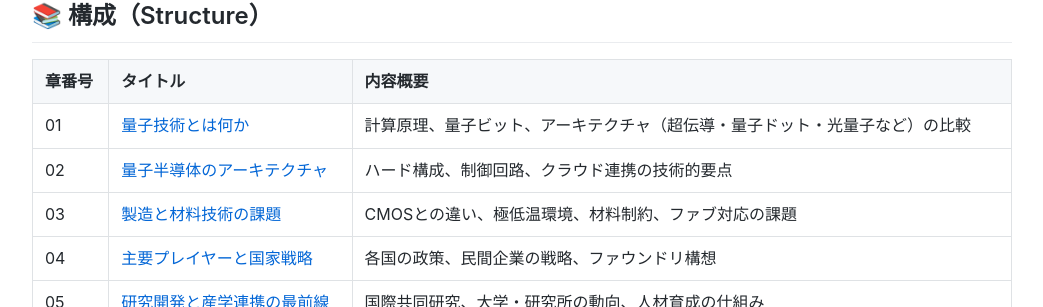
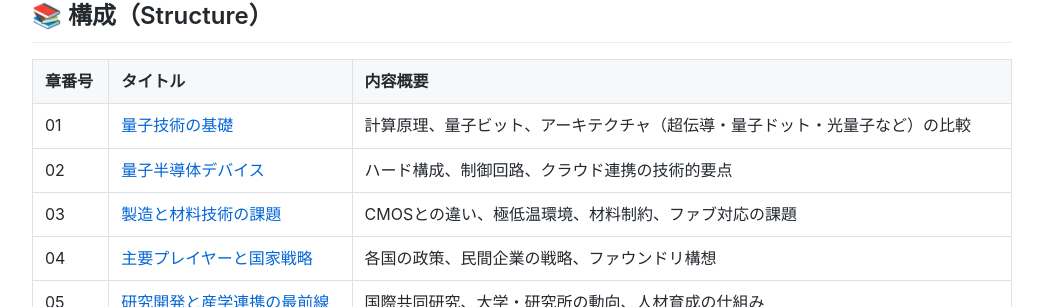
Before and after one commit to Samizo-AITL/Edusemi-Plus, a Jekyll site: the page built from quantum-semiconductor/index.md, in a window 1280 px wide. Shown: the part 338-645 px from the top of the page, without its empty margins (118-1161 px from the left). Built offline with Jekyll 4.4.1, drawn with Linux system fonts in a browser that asks for light colours.

Commit message:
Update index.md

```diff
--- a/quantum-semiconductor/index.md
+++ b/quantum-semiconductor/index.md
@@ -19,8 +19,8 @@ title: quantum-semiconductor – 次世代量子半導体の構造と展望
 
 | 章番号 | タイトル | 内容概要 |
 |--------|----------|----------|
-| 01 | [量子技術とは何か](01_intro.md) | 計算原理、量子ビット、アーキテクチャ（超伝導・量子ドット・光量子など）の比較 |
-| 02 | [量子半導体のアーキテクチャ](02_architecture.md) | ハード構成、制御回路、クラウド連携の技術的要点 |
+| 01 | [量子技術の基礎](01_quantum_basics.md) | 計算原理、量子ビット、アーキテクチャ（超伝導・量子ドット・光量子など）の比較 |
+| 02 | [量子半導体デバイス](02_devices.md) | ハード構成、制御回路、クラウド連携の技術的要点 |
 | 03 | [製造と材料技術の課題](03_fabrication.md) | CMOSとの違い、極低温環境、材料制約、ファブ対応の課題 |
 | 04 | [主要プレイヤーと国家戦略](04_national_strategy.md) | 各国の政策、民間企業の戦略、ファウンドリ構想 |
 | 05 | [研究開発と産学連携の最前線](05_rd_alliance.md) | 国際共同研究、大学・研究所の動向、人材育成の仕組み |
```
